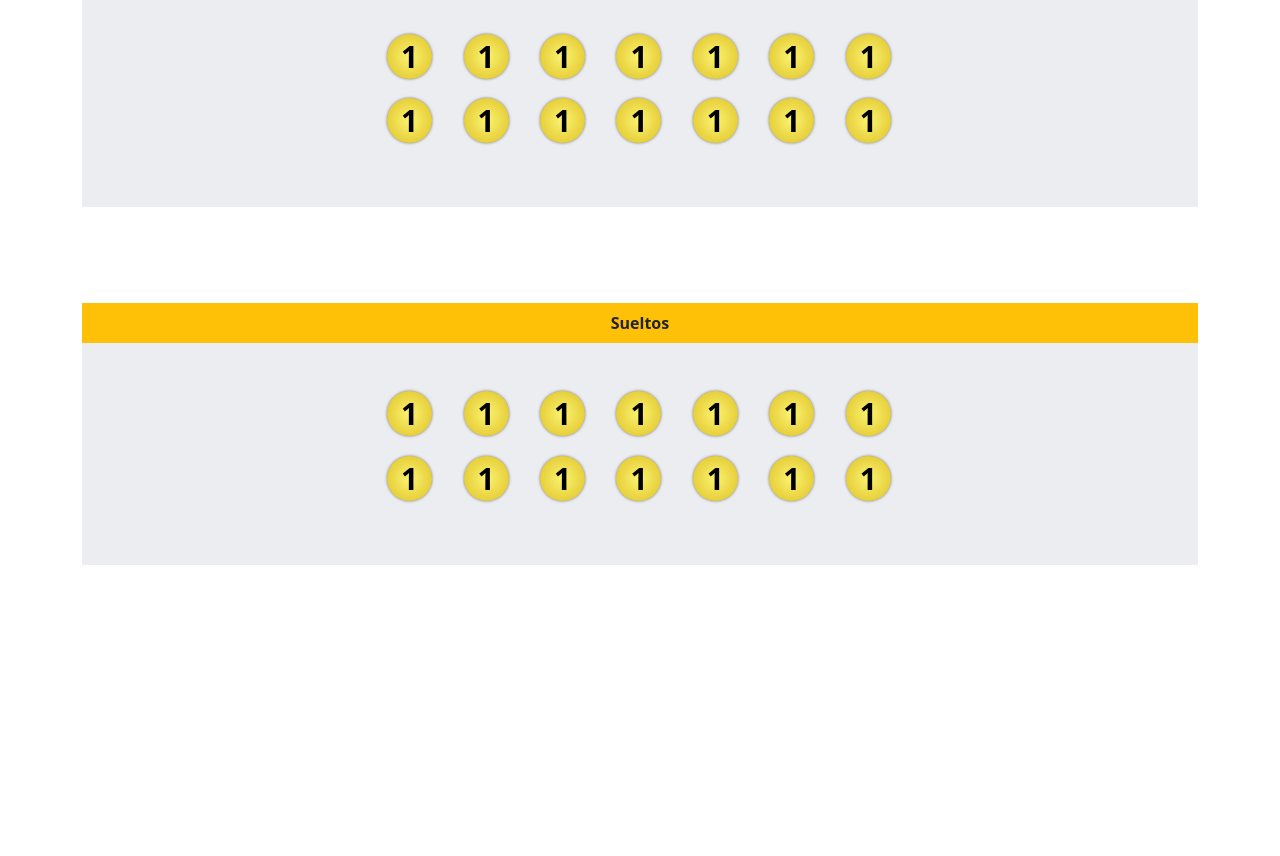
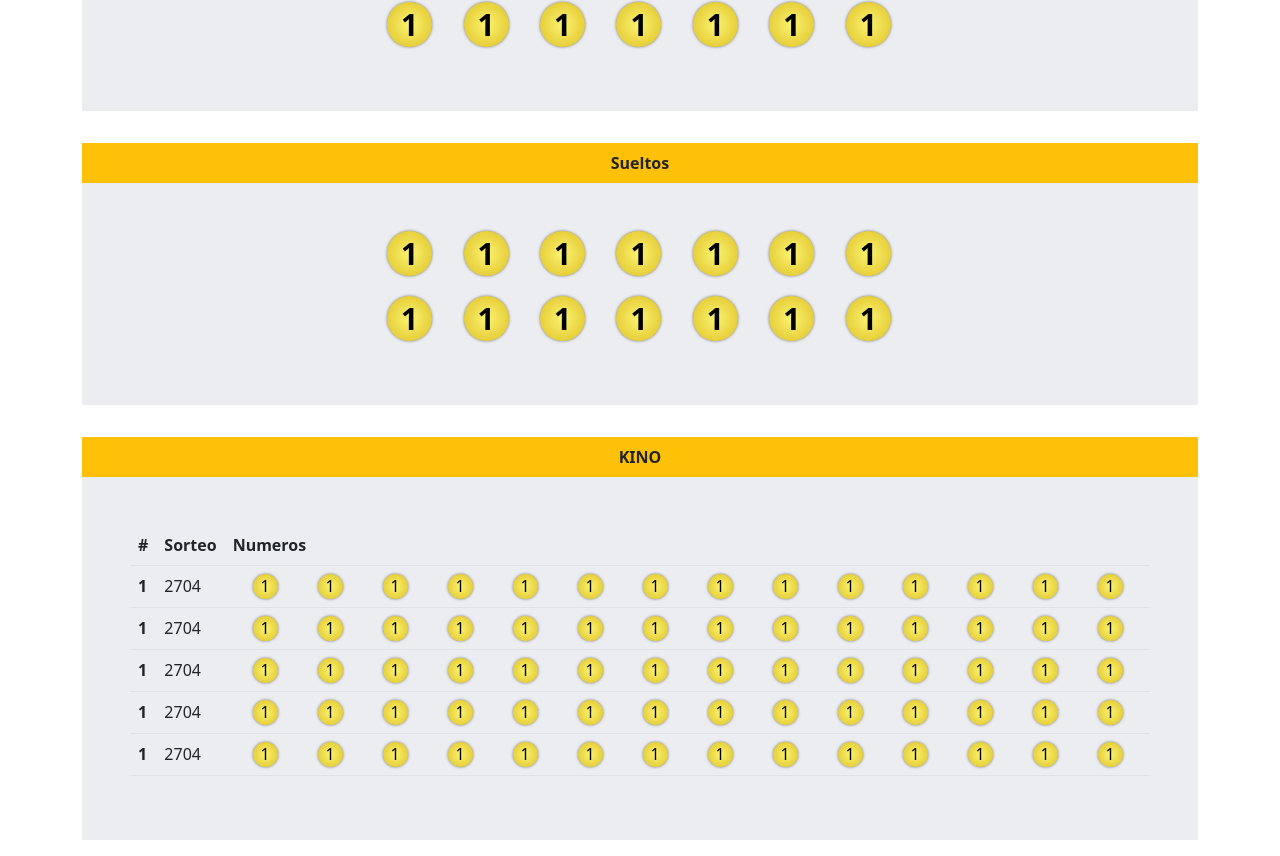
Before and after one commit to javiercollao/lottery-simulator, a React (Create React App) app: page / in a window 1280 px wide. Shown: the part 515-1371 px from the top of the page. Before the commit the page ends 1128 px from the top, so only its background shows below. Built offline with nearby package versions, Linux system fonts and the light colour scheme.

Commit message:
Added lottery table component

```diff
--- a/src/components/App.jsx
+++ b/src/components/App.jsx
@@ -1,6 +1,7 @@
 import React from 'react'
 import NavbarKino from './NavbarKino'
 import NumbersBox from './NumbersBox'
+import LotteryTable from './LotteryTable'
 
 export default function App() {
   return (
@@ -9,6 +10,7 @@
         <NumbersBox content="main"/>
         <NumbersBox content="consecutive"/>
         <NumbersBox content="alone"/>
+        <LotteryTable />
     </>
   )
 }
--- /dev/null
+++ b/src/components/LotteryItem.jsx
@@ -0,0 +1,15 @@
+import React from 'react'
+import NumbersContainer from './NumbersContainer'
+
+export default function LotteryItem() {
+  return (
+    <tr>
+        <th scope="row">1</th>
+        <td>2704</td>
+        <td>
+            <NumbersContainer type="table" />
+        </td>
+        <td>26/03/2023</td>
+    </tr>
+  )
+}
--- /dev/null
+++ b/src/components/LotteryTable.jsx
@@ -0,0 +1,38 @@
+import React from 'react'
+import NumbersContainer from './NumbersContainer'
+import NumbersBox from './NumbersBox'
+import NumbersBoxHeaderTitle from './NumbersBoxHeaderTitle'
+import LotteryItem from './LotteryItem'
+
+export default function LotteryTable() {
+  return (
+    <>
+        <div class="container py-3">
+            <NumbersBoxHeaderTitle title="KINO" />
+            <div class="p-5 bg-grey rounded-bottom-3">
+                <div class="table-responsive">
+                    <table class="table responsive">
+                        <thead>
+                            <tr>
+                                <th scope="col">#</th>
+                                <th scope="col">Sorteo</th>
+                                <th scope="col">Numeros</th>
+                                <th scope="col">Fecha</th>
+                            </tr>
+                        </thead>
+                        <tbody>
+                            <LotteryItem />
+                            <LotteryItem />
+                            <LotteryItem />
+                            <LotteryItem />
+                            <LotteryItem />
+
+                        </tbody>
+                    </table>
+                </div>
+            </div>
+        </div>
+
+    </>
+  )
+}
--- a/src/components/NumbersBox.jsx
+++ b/src/components/NumbersBox.jsx
@@ -15,11 +15,11 @@
   }
 
   return (
-    <div className="container py-5">
+    <div className="container py-3">
         {header}
         <div className="p-5 bg-grey rounded-bottom-3">
             <div className="container">
-              <NumbersContainer />
+              <NumbersContainer type="noTable"/>
             </div>
         </div>
     </div>
--- a/src/components/NumbersContainer.jsx
+++ b/src/components/NumbersContainer.jsx
@@ -1,10 +1,16 @@
 import React from 'react'
 import Ball from './Ball'
 
-export default function NumbersContainer() {
+export default function NumbersContainer({type}) {
+    let atributes;
+    if(type === "table"){
+        atributes = "numeros-tabla d-flex list-unstyled"
+    }else{
+        atributes = "numeros"
+    }
   return (
     <>
-        <ul className="numeros">
+        <ul className={atributes} >
                  <Ball />
                  <Ball />
                  <Ball />
--- a/src/styles/kino.css
+++ b/src/styles/kino.css
@@ -1,5 +1,3 @@
-
-
 .bola{
     display: inline-block;
     box-sizing: border-box;
@@ -38,6 +36,7 @@
     font-size: 30px;
     font-weight: bold;
 }
+
 .bola-mini{
     width: 25px;
     height: 25px;
@@ -45,6 +44,7 @@
     font-weight: 400;
     margin: 0 10pxs;
 }
+
 .numeros{
     padding: 0;
 }
@@ -72,6 +72,14 @@
     margin: 0 10px;
 }
 
+.numeros-tabla li span{
+    width: 25px;
+    height: 25px;
+    font-size: 16px;
+    font-weight: 400;
+    margin: 0 10px;
+}
+
 .bg-carton{
     background-color: #fe0a00;
 }
```
